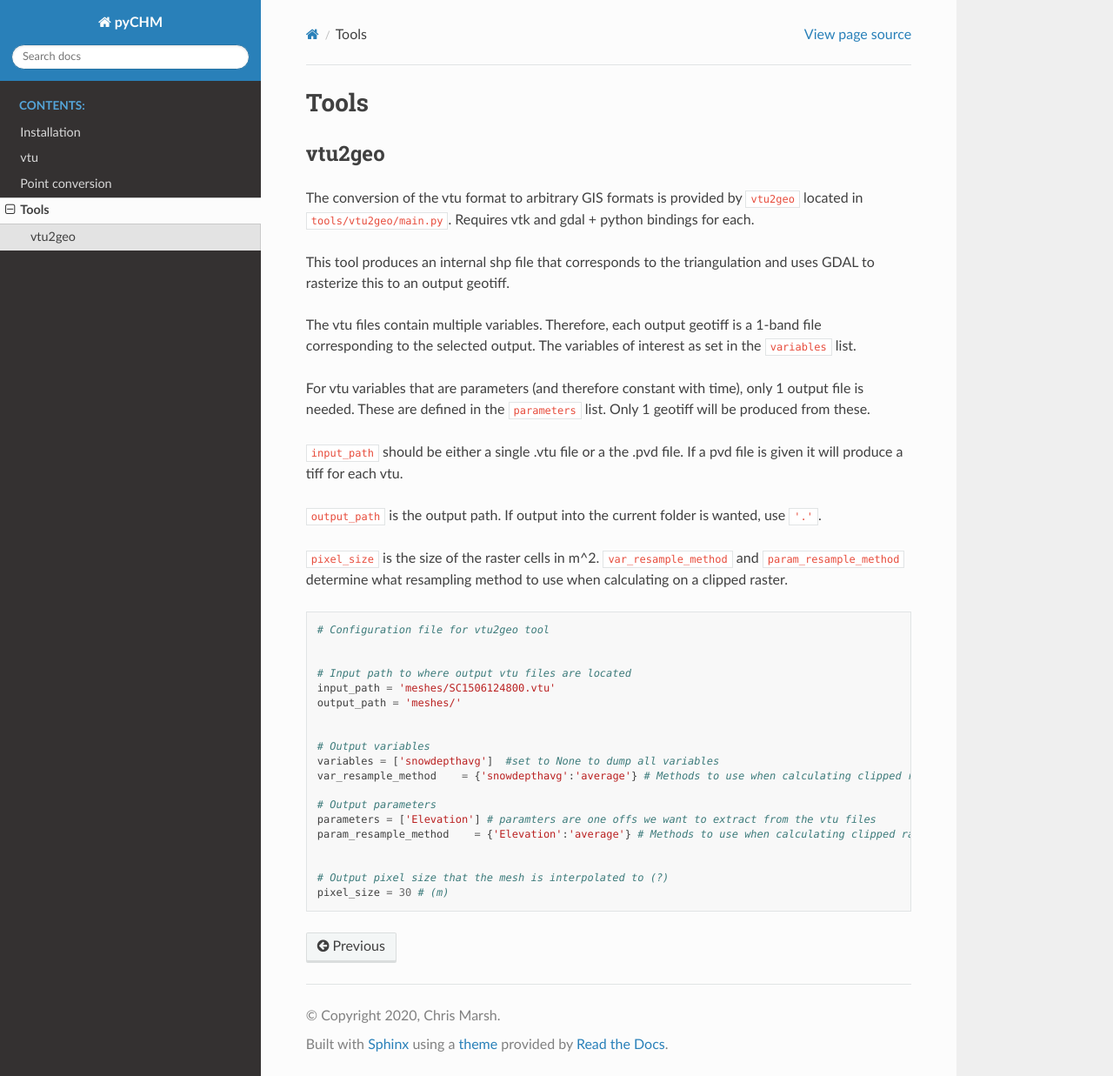
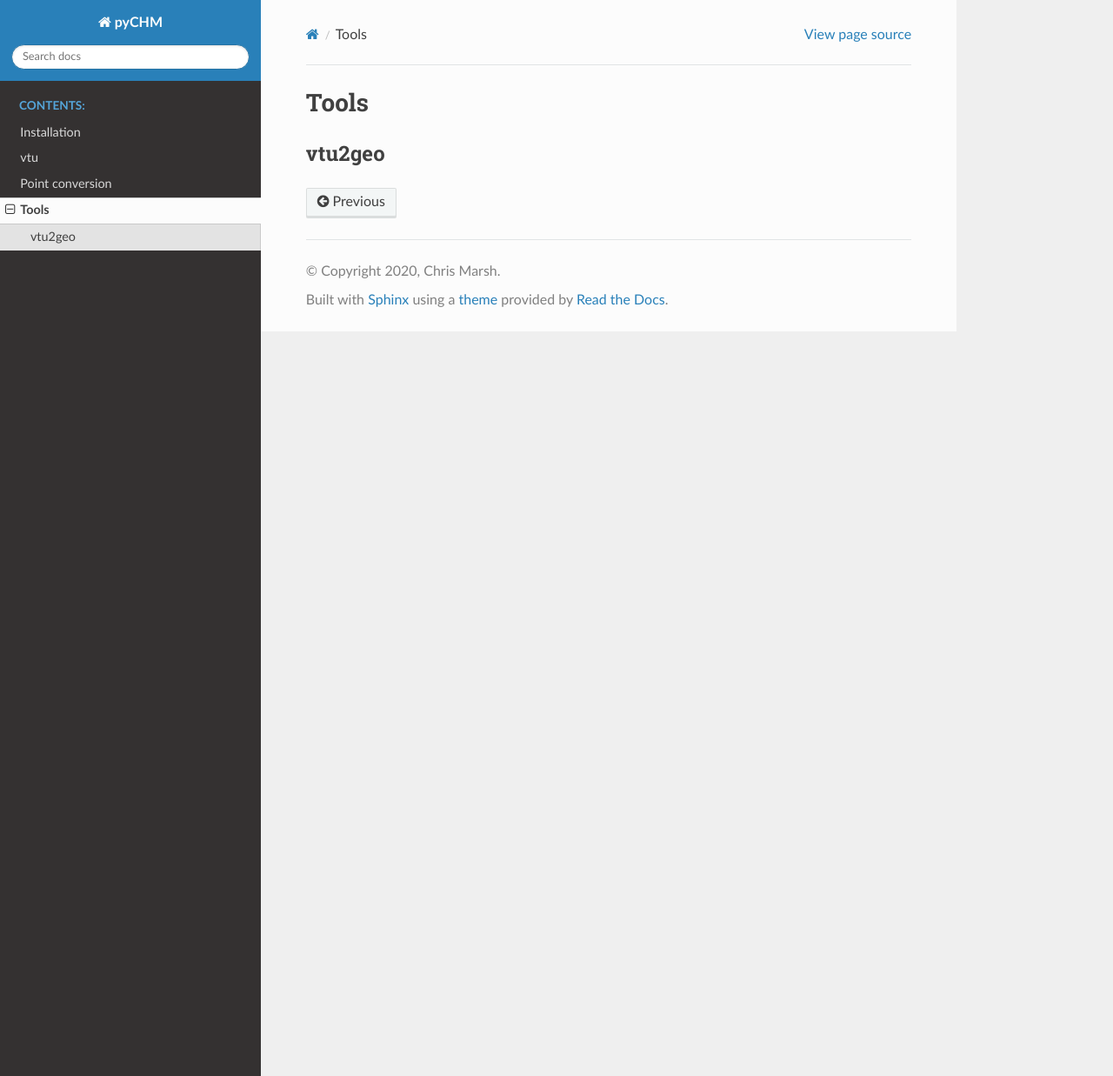
Before and after one commit to Chrismarsh/pyCHM, a Sphinx documentation site: the page built from docs/tools.rst, in a window 1280 px wide and 1237 px high. Shown: the whole window at 87% size. Built offline with Sphinx 7.4.7 and the Read the Docs theme 3.1.0, drawn with Linux system fonts in a browser that asks for light colours.

Commit message:
remove old docs

```diff
--- a/docs/tools.rst
+++ b/docs/tools.rst
@@ -1,52 +1,5 @@
 Tools
 ============
 
-
 vtu2geo
 --------
-The conversion of the vtu format to arbitrary GIS formats is provided by
-``vtu2geo`` located in ``tools/vtu2geo/main.py``. Requires vtk and gdal
-+ python bindings for each.
-
-This tool produces an internal shp file that corresponds to the
-triangulation and uses GDAL to rasterize this to an output geotiff.
-
-The vtu files contain multiple variables. Therefore, each output geotiff
-is a 1-band file corresponding to the selected output. The variables of
-interest as set in the ``variables`` list.
-
-For vtu variables that are parameters (and therefore constant with
-time), only 1 output file is needed. These are defined in the
-``parameters`` list. Only 1 geotiff will be produced from these.
-
-``input_path`` should be either a single .vtu file or a the .pvd file.
-If a pvd file is given it will produce a tiff for each vtu.
-
-``output_path`` is the output path. If output into the current folder is
-wanted, use ``'.'``.
-
-``pixel_size`` is the size of the raster cells in m^2.
-``var_resample_method`` and ``param_resample_method`` determine what
-resampling method to use when calculating on a clipped raster.
-
-.. code:: python
-
-   # Configuration file for vtu2geo tool
-
-
-   # Input path to where output vtu files are located
-   input_path = 'meshes/SC1506124800.vtu'
-   output_path = 'meshes/'
-
-
-   # Output variables
-   variables = ['snowdepthavg']  #set to None to dump all variables
-   var_resample_method    = {'snowdepthavg':'average'} # Methods to use when calculating clipped raster
-
-   # Output parameters
-   parameters = ['Elevation'] # paramters are one offs we want to extract from the vtu files
-   param_resample_method    = {'Elevation':'average'} # Methods to use when calculating clipped raster
-
-
-   # Output pixel size that the mesh is interpolated to (?)
-   pixel_size = 30 # (m)
```
